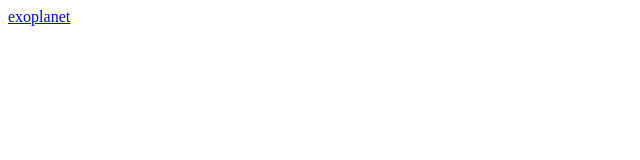
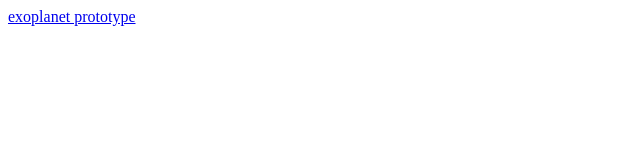
Before and after one commit to jraymakers/jraymakers.github.io, a plain HTML site: page index.html in a window 1280 px wide. Shown: the full height of the page, 0-640 px from the left. Drawn offline with Linux system fonts and the light colour scheme.

Commit message:
change link text

```diff
--- a/index.html
+++ b/index.html
@@ -4,6 +4,6 @@
 <meta charset="utf-8">
 </head>
 <body>
-<a href="/exoplanet/exoplanet.html">exoplanet</a>
+<a href="/exoplanet/exoplanet.html">exoplanet prototype</a>
 </body>
 </html>
```
